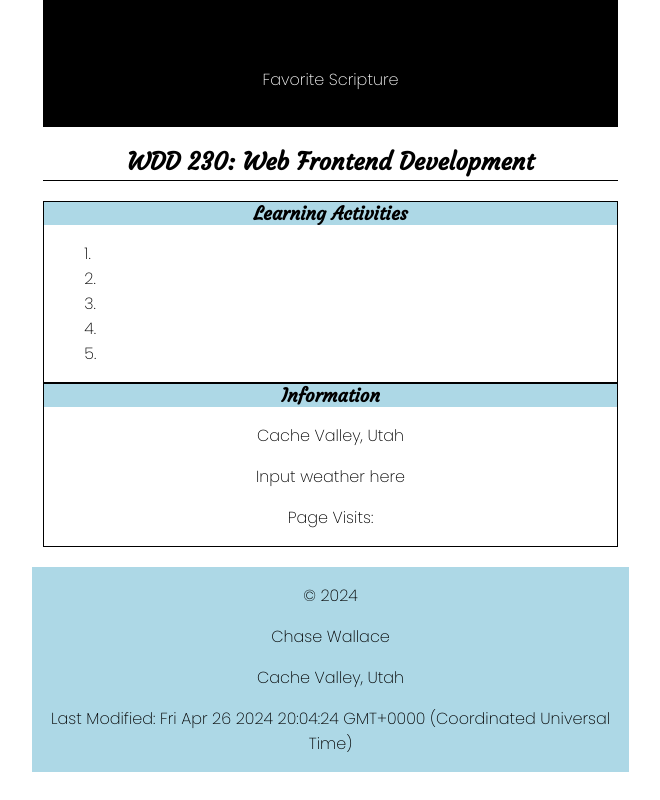
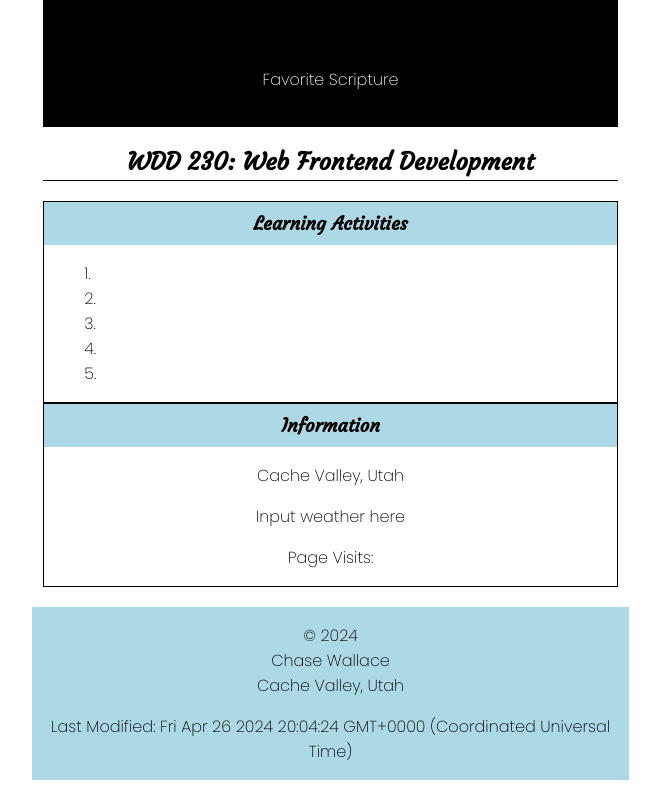
Before and after one commit to cwallace033/wdd230, a plain HTML site: page index.html in a window 1280 px wide. Shown: the part 516-1316 px from the top of the page, without its empty margins (252-912 px from the left). Drawn offline with Linux system fonts and the light colour scheme.

Commit message:
fixed footer p to line up properly

```diff
--- a/index.html
+++ b/index.html
@@ -40,12 +40,8 @@
     </main>
     <footer>
         <p>
-            &copy; <span id="year"></span>
-        </p>
-        <p>
-            Chase Wallace
-        </p>
-        <p>
+            &copy; <span id="year"></span><br>
+            Chase Wallace <br>
             Cache Valley, Utah
         </p>
         <p id="lastModified">
--- a/styles/base.css
+++ b/styles/base.css
@@ -78,6 +78,7 @@ h3 {
     margin: 0;
     text-align: center;
     font-family: 'Courgette', Arial, sans-serif;
+    padding: 10px;
 }
 
 ul {
@@ -92,6 +93,7 @@ ul {
   }
 
 p {
+
     text-align: center;
 }
 
@@ -99,5 +101,5 @@ footer {
     grid-column: 1/3;
     background-color: lightblue;
     width: 52%;
-    margin: 20px;
+    margin-top: 20px;
 }
```
